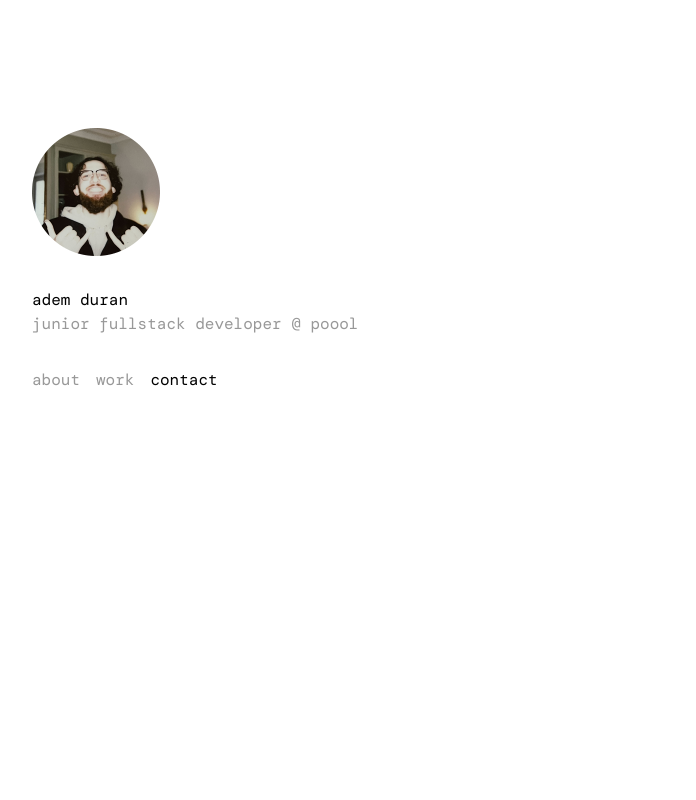
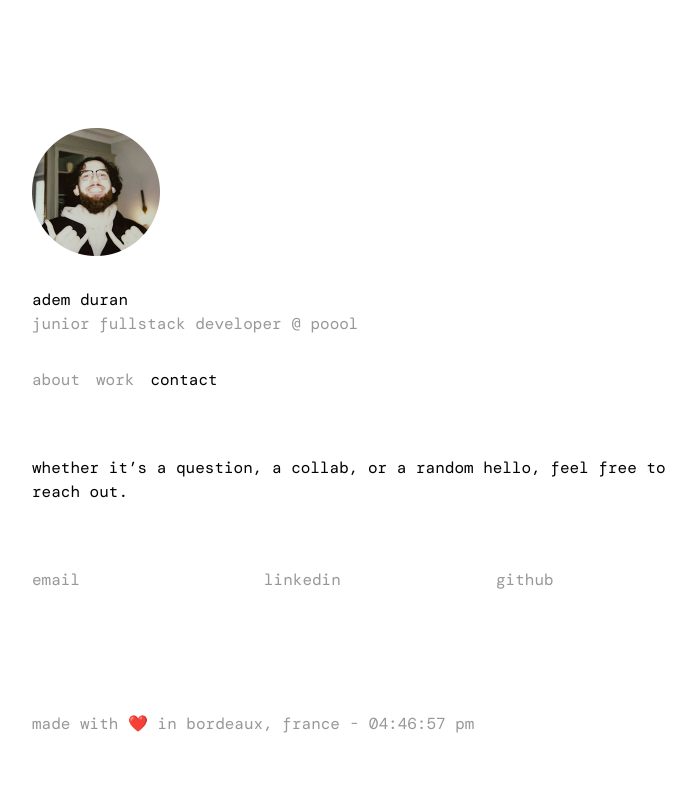
Before and after one commit to git2bezbar/portfolio, a Next.js app: page /contact in a window 1280 px wide. Before the commit this address had no page. Shown: the top 800 px of the page, without its empty margins (268-964 px from the left). Built offline with nearby package versions, Linux system fonts and the light colour scheme.

Commit message:
feat: add contact page

```diff
--- /dev/null
+++ b/app/contact/page.tsx
@@ -0,0 +1,52 @@
+"use client";
+
+import { useEffect, useRef } from "react";
+import { gsap } from "gsap";
+import Experience from "@/components/Experience";
+
+export default function Contact() {
+	const mainRef = useRef<HTMLDivElement | null>(null);
+
+	useEffect(() => {
+		if (!mainRef.current) return;
+
+		const ctx = gsap.context(() => {
+			gsap.from(mainRef.current, {
+				opacity: 0,
+				y: 40,
+				filter: "blur(8px)",
+				duration: 1,
+				ease: "power2.out",
+				clearProps: "all",
+				delay: 0.75,
+			});
+		}, mainRef);
+
+		return () => ctx.revert();
+	}, []);
+
+
+	return (
+		<main
+			ref={mainRef}
+			className="flex flex-col items-start justify-center gap-16"
+		>
+			<div className="flex flex-col gap-4">
+				<p>Whether it’s a question, a collab, or a random hello, feel free to reach out.</p>
+			</div>
+			<div className="flex flex-col gap-4 sm:w-full text-gray">
+				<ul className="flex flex-col gap-4 sm:grid sm:grid-cols-3 sm:w-full">
+					<li className="col-start-1 col-end-2">
+						<a href="mailto:contact@ademduran.fr">email</a>
+					</li>
+					<li className="col-start-2 col-end-3">
+						<a href="https://www.linkedin.com/in/adem-duran/">linkedin</a>
+					</li>
+					<li className="col-start-3 col-end-4">
+						<a href="https://github.com/git2bezbar">github</a>
+					</li>
+				</ul>
+			</div>
+		</main>
+	);
+}
```
